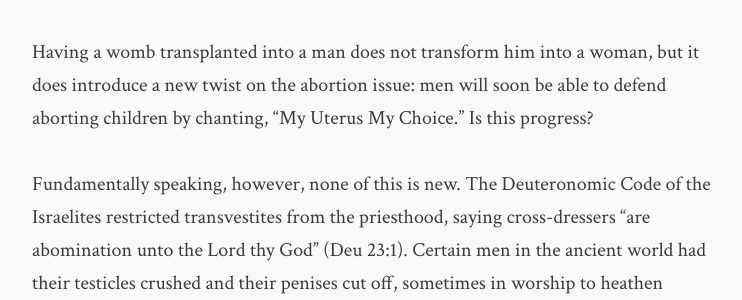
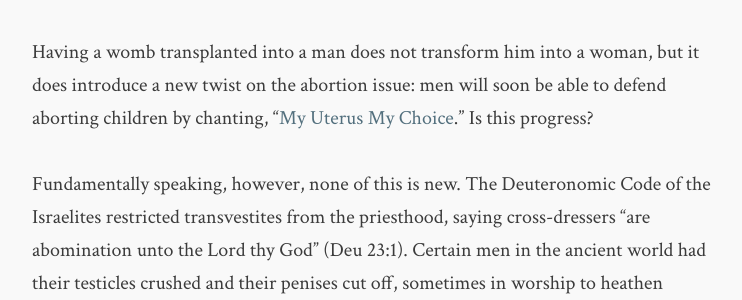
Before and after one commit to flashlightministries/oilforlight, a Jekyll site: the page built from _posts/2017-11-04-transgender-pretender.md, in a window 1280 px wide and 900 px high, scrolled down 811 px. Shown: the part 221-521 px from the top of the window, without its empty margins (268-1010 px from the left). Built offline with Jekyll 4.4.1, drawn with Linux system fonts in a browser that asks for light colours; nearby versions of some CDN libraries; part of the change alters nothing that is shown.

```diff
--- a/_posts/2017-11-04-transgender-pretender.md
+++ b/_posts/2017-11-04-transgender-pretender.md
@@ -14,7 +14,7 @@ comments: false
 
 The difference between cross-dressing and full "gender reassignment surgery" is only a matter of degree: presenting a false appearance by putting on deceptive makeup, clothes and accessories or by mutilating the flesh.  It's always a lie, an illusion, and one that can even fool the wearer as assuredly as the observer.
 
-Having a womb transplanted into a man does not transform him into a woman, but it does introduce a new twist on the abortion issue: men will soon be able to defend aborting children by chanting, "My Uterus My Choice."  Is this progress?
+Having a womb transplanted into a man does not transform him into a woman, but it does introduce a new twist on the abortion issue: men will soon be able to defend aborting children by chanting, "[My Uterus My Choice](https://www.google.com/search?q=my+uterus+my+choice&tbm=isch){:target="_blank"}."  Is this progress?
 
 Fundamentally speaking, however, none of this is new.  The Deuteronomic Code of the Israelites restricted transvestites from the priesthood, saying cross-dressers "are abomination unto the Lord thy God" (Deu 23:1).  Certain men in the ancient world had their testicles crushed and their penises cut off, sometimes in worship to heathen deities (Deu 23:1).
 
```
